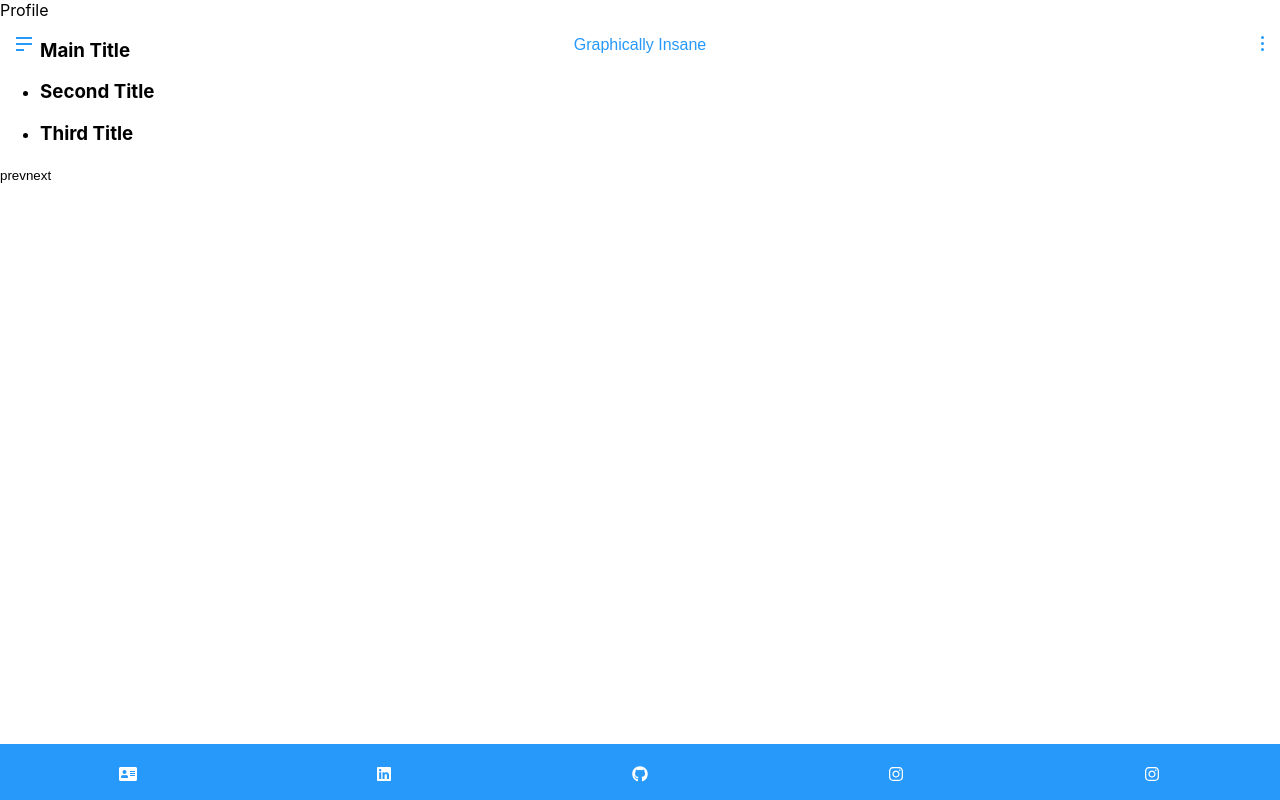
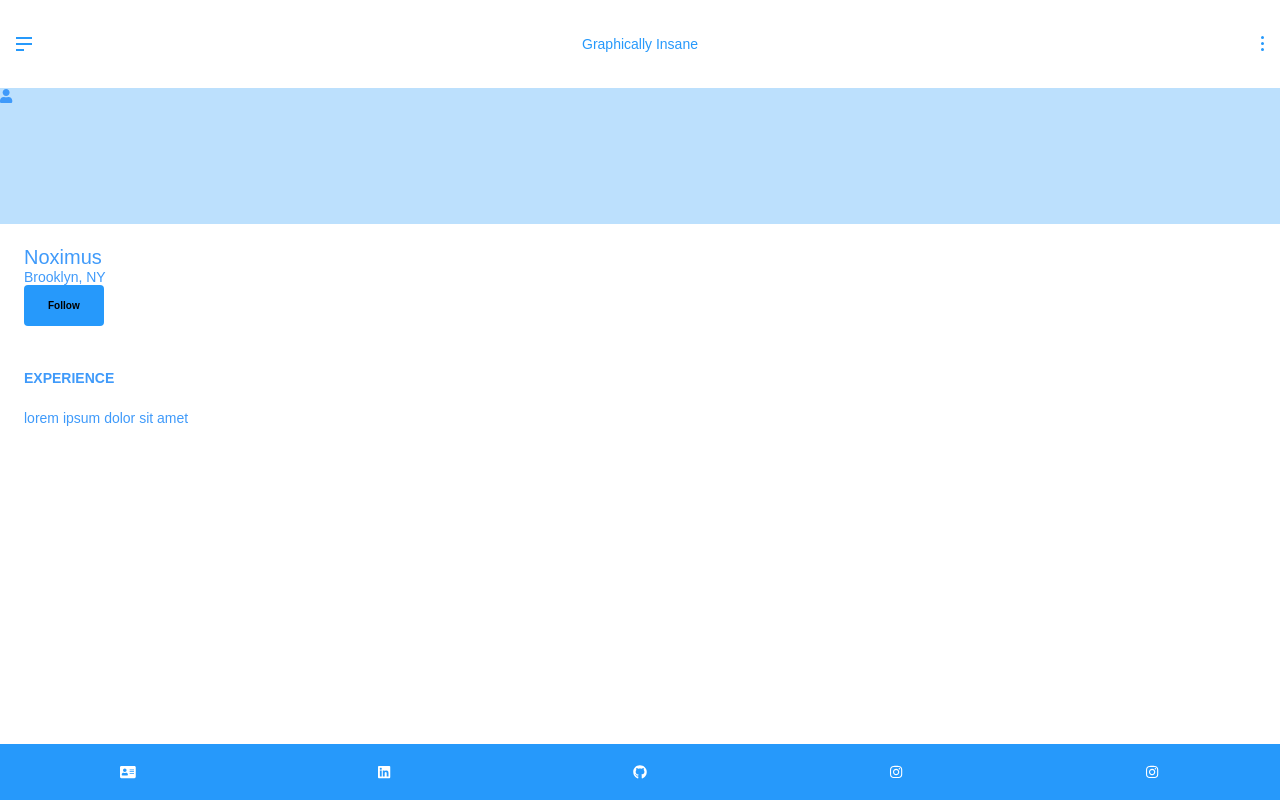
Before and after one commit to noximus/Graphically-Insane, a React (Create React App) app: page /profile in a window 1280 px wide. Built offline with nearby package versions, Linux system fonts and the light colour scheme.

Commit message:
profile and project pages

```diff
--- a/package.json
+++ b/package.json
@@ -14,7 +14,8 @@
     "react-dom": "^16.13.1",
     "react-router": "^5.1.2",
     "react-router-dom": "^5.1.2",
-    "react-scripts": "3.4.1"
+    "react-scripts": "3.4.1",
+    "styled-components": "^5.1.0"
   },
   "scripts": {
     "start": "react-scripts start",
--- a/src/App.css
+++ b/src/App.css
@@ -1,9 +1,77 @@
+/* Global */
+.btn-cm {
+  color: white;
+  background-color: #7fc4fd;
+  border-radius: 20px;
+  width: 40px;
+  height: 40px;
+  display: flex;
+  justify-content: center;
+  align-items: center;
+  cursor: pointer;
+}
+.btn--inverse {
+  color: #2699fb;
+  padding: 10px 12px;
+  border: solid 1px #bce0fd;
+  border-radius: 5px;
+  margin: 0 10px 10px 0;
+}
+.body--lg {
+  font-family: Arial, Helvetica, sans-serif;
+  font-size: 20px;
+}
+.body {
+  font-family: Arial, Helvetica, sans-serif;
+  font-size: 14px;
+}
+.body--sm {
+  font-family: Arial, Helvetica, sans-serif;
+  font-size: 12px;
+}
+.btn--font {
+  font-family: Arial, Helvetica, sans-serif;
+  font-weight: bold;
+  font-size: 10px;
+}
+.btn--primary {
+  border-radius: 4px;
+  padding: 15px 24px;
+  background-color: #2699fb;
+  font-family: Arial, Helvetica, sans-serif;
+  font-weight: bold;
+  font-size: 10px;
+}
+.cont {
+  /* background-color: #bce0fd; */
+}
+.content__cont {
+  position: absolute;
+  color: #3f9afa;
+  display: flex;
+  flex-direction: column;
+  justify-content: center;
+  align-items: center;
+  padding: 34px;
+}
+.content__title {
+  font-size: 40px;
+  margin-bottom: 16px;
+}
+.content__copy {
+  font-size: 14px;
+  line-height: 1.6;
+  text-align: center;
+}
+
 .App {
   position: absolute;
   width: 100%;
   height: 100vh;
   overflow: hidden;
   background-color: white;
+  font-family: Arial, Helvetica, sans-serif;
+  font-size: 14px;
 }
 .App-overlay {
   width: 100%;
--- a/src/Menu.js
+++ b/src/Menu.js
@@ -36,7 +36,7 @@ const Menu = () => {
             </Link>
           </li>
           <li className="menu-nav-items">
-            <Link to="/portfolio">
+            <Link to="/project">
               <span className="menu-nav-item-icon">
                 <FontAwesomeIcon icon={faToiletPaperSlash} />
               </span>
@@ -44,16 +44,20 @@ const Menu = () => {
             </Link>
           </li>
           <li className="menu-nav-items">
+            <Link to="/profile">
               <span className="menu-nav-item-icon">
                 <FontAwesomeIcon icon={faUserNinja} />
               </span>
               <span className="menu-nav-item-text">Profile</span>
+            </Link>
           </li>
           <li className="menu-nav-items">
+            <Link to="/contact">
               <span className="menu-nav-item-icon">
                 <FontAwesomeIcon icon={faSatellite} />
               </span>
               <span className="menu-nav-item-text">Contact</span>
+            </Link>
           </li>
         </ul>
       </div>
--- /dev/null
+++ b/src/Profile.css
@@ -0,0 +1,13 @@
+.body-Profile {
+  color: #3f9afa;
+  overflow: scroll;
+  position: absolute;
+  width: 100%;
+  height: 100%;
+  margin-top: 88px;
+}
+.profile__image {
+  width: 100%;
+  height: 136px;
+  background-color: #bce0fd;
+}
--- a/src/Profile.js
+++ b/src/Profile.js
@@ -1,16 +1,28 @@
 import React from 'react';
-import Carousel from './Carousel';
+import './Profile.css';
+import { FontAwesomeIcon } from '@fortawesome/react-fontawesome';
+import { faUser } from '@fortawesome/free-solid-svg-icons';
 
 const Profile = () => {
   return (
-    <div className="body">
-      <div className="jumbotron">
-        <div className="main_img">Profile</div>
-        <div className="second_img"></div>
-        <div className="third_img"></div>
+    <div className="body-Profile">
+      <div className="profile__image">
+        <FontAwesomeIcon icon={faUser} />
       </div>
-      <div className="hero-caro">
-        <Carousel element="carousel-class-to-inject" />
+      <div className="cont">
+        <profile__info>
+          <div className="body--lg">Noximus</div>
+          <div>Brooklyn, NY</div>
+          <div>
+            <button className="btn--primary">Follow</button>
+          </div>
+        </profile__info>
+      </div>
+      <div className="experience">
+        <div className="cont">
+          <div className="cont__title">Experience</div>
+          <div className="cont__content">lorem ipsum dolor sit amet</div>
+        </div>
       </div>
     </div>
   );
--- a/src/Project.css
+++ b/src/Project.css
@@ -1,13 +1,50 @@
 .body-Project {
+  color: #3f9afa;
+  overflow: scroll;
+  position: absolute;
+  height: 100%;
+  margin-top: 88px;
 }
 .body-Project .jumbotron {
   display: grid;
   gap: 8px;
-  margin: 88px 16px 16px;
+  margin: 16px 16px 16px;
   grid-template-rows: 208px 109px 164px 109px 1fr;
 }
 .body-Project .hero {
   background-color: #bce0fd;
+}
+.content {
+  position: relative;
+  width: 100%;
+  height: 208px;
+  display: flex;
+  justify-content: center;
+  align-items: center;
+}
+.content__cont {
+  position: absolute;
+  color: #3f9afa;
+  display: flex;
+  flex-direction: column;
+  justify-content: center;
+  align-items: center;
+  padding: 34px;
+}
+.content__title {
+  font-size: 40px;
+  margin-bottom: 16px;
+}
+.content__copy {
+  font-size: 14px;
+  line-height: 1.6;
+  text-align: center;
+}
+
+.button--expand {
+  position: absolute;
+  right: 16px;
+  margin: 16px;
 }
 
 .body-Project .dash {
@@ -17,10 +54,24 @@
   grid-template-rows: 109px;
 }
 
-.body-Project .dash div {
+.dash__cont {
   background-color: #f1f9ff;
+  padding: 34px 24px;
+  text-transform: uppercase;
+  text-align: left;
 }
-
+.dash__cont .body--lg {
+  margin-bottom: 8px;
+}
+.cont {
+  padding: 22px 24px;
+}
+.cont__title {
+  font-size: 14px;
+  font-weight: bold;
+  text-transform: uppercase;
+  margin-bottom: 24px;
+}
 .body-Project .skills {
   background-color: #f1f9ff;
 }
--- a/src/Project.js
+++ b/src/Project.js
@@ -1,22 +1,63 @@
 import React from 'react';
 import './Project.css';
 import { FontAwesomeIcon } from '@fortawesome/react-fontawesome';
-import { faSearch, faMicrophone, faCode, faBiohazard } from '@fortawesome/free-solid-svg-icons';
-import { faReact, faNodeJs } from '@fortawesome/free-brands-svg-icons';
+import { faPlus } from '@fortawesome/free-solid-svg-icons';
 
 const Project = () => {
   return (
     <div className="body-Project">
       <div className="jumbotron">
-        <div className="hero"></div>
+        <div className="hero">
+          <div className="button--expand btn-cm">
+            <FontAwesomeIcon icon={faPlus} />
+          </div>
+          <div className="content">
+            <div className="content__cont">
+              <div className="content__title">Main Title</div>
+              <div className="content__copy">
+                Ut labore et dolore roipi mana aliqua. Enim adeop minim veeniam nostruklad
+              </div>
+            </div>
+          </div>
+        </div>
         <div className="dash">
-          <div>Projects</div>
-          <div>Brands</div>
-          <div>Years</div>
+          <div className="dash__cont">
+            <div className="body--lg">140K</div>
+            <div className="btn--font">Project</div>
+          </div>
+          <div className="dash__cont">
+            <div className="body--lg">24K</div>
+            <div className="btn--font">Repositories</div>
+          </div>
+          <div className="dash__cont">
+            <div className="body--lg">1,890</div>
+            <div className="btn--font">Following</div>
+          </div>
         </div>
-        <div className="skills">Skills</div>
-        <div className="about">About</div>
-        <div className="experience">Experience</div>
+        <div className="skills">
+          <div className="cont">
+            <div className="cont__title">Skills</div>
+            <div className="cont__content">
+              <button className="btn--inverse">web</button>
+              <button className="btn--inverse">illustration</button>
+              <button className="btn--inverse">graphics</button>
+              <button className="btn--inverse">ui</button>
+              <button className="btn--inverse">interface</button>
+              <button className="btn--inverse">adobe</button>
+            </div>
+          </div>
+        </div>
+        <div className="about">
+          <div className="cont">
+            <div className="cont__content">Text here</div>
+          </div>
+        </div>
+        <div className="experience">
+          <div className="cont">
+            <div className="cont__title">Experience</div>
+            <div className="cont__content">lorem ipsum dolor sit amet</div>
+          </div>
+        </div>
         <div className="project6">6</div>
         <div className="project7">7</div>
         <div className="project8">8</div>
```
Also changed, not shown: 1 other file (tests, documents, lock files or other folders). Lines whose indentation alone changed are shown as unchanged.
